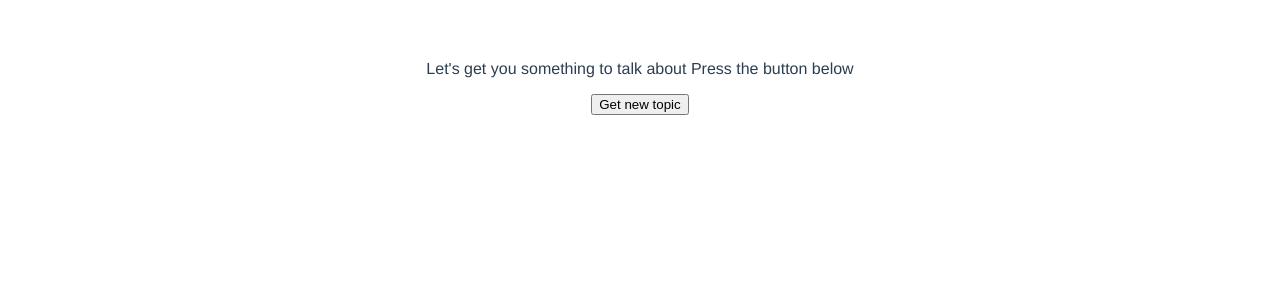
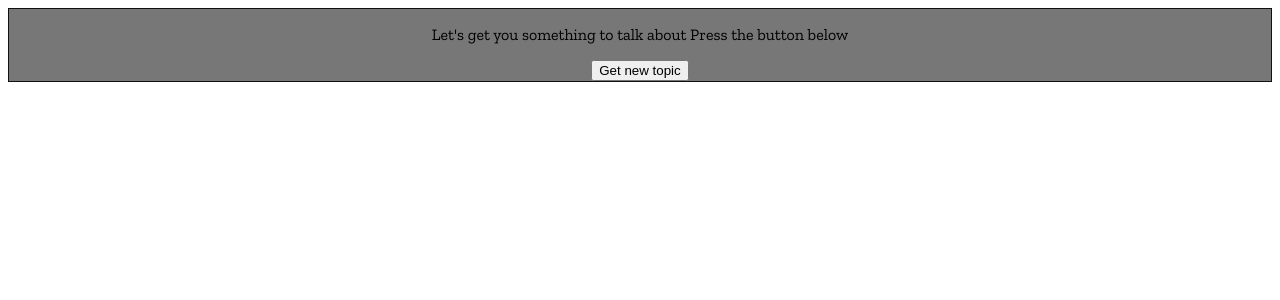
Before and after one commit to JunoNgx/chattie, a Vue app: page / in a window 1280 px wide. Shown: the top 300 px of the page. Built offline with nearby package versions, Linux system fonts and the light colour scheme.

Commit message:
Setup stylesheets structures

```diff
--- a/package.json
+++ b/package.json
@@ -9,7 +9,7 @@
   },
   "dependencies": {
     "core-js": "^3.6.5",
-    "node-sass": "^6.0.1",
+    "sass": "^1.45.0",
     "sass-loader": "^10.2.0",
     "vue": "^3.0.0"
   },
--- a/src/App.vue
+++ b/src/App.vue
@@ -29,33 +29,25 @@
             }
         }
     }
-
-    // import Hallo from "./components/Hallo.vue"
-
-    // export default {
-    //     components: {
-    //         Hallo
-    //     }
-    // }
-
-    // import HelloWorld from './components/HelloWorld.vue'
-
-    // export default {
-    //     name: 'App',
-    //     components: {
-    //         HelloWorld
-    //     }
-    // }
 </script>
 
 <style lang="sass">
 
+@use "./styles/mixins"
+@use "./styles/vars"
+
+@import url('https://fonts.googleapis.com/css2?family=Zilla+Slab:ital,wght@0,300;0,400;0,700;1,300&display=swap')
+
 #app
-    font-family: Avenir, Helvetica, Arial, sans-serif;
-    -webkit-font-smoothing: antialiased;
-    -moz-osx-font-smoothing: grayscale;
-    text-align: center;
-    color: #2c3e50;
-    margin-top: 60px;
+    font-family: 'Zilla Slab', serif
+    -webkit-font-smoothing: antialiased
+    -moz-osx-font-smoothing: grayscale
+    border: 1px solid #111
+    margin: auto
+    max-width: 1280px
+    text-align: center
+    background-color: #777
+    @include mixins.mobile
+        background-color: #255
 
 </style>
--- /dev/null
+++ b/src/styles/mixins.sass
@@ -0,0 +1,5 @@
+@use "./vars"
+
+@mixin mobile
+    @media screen and (max-width: vars.$break-point)
+        @content
--- /dev/null
+++ b/src/styles/universal.sass
@@ -0,0 +1,7 @@
+#app
+    font-family: 'Zilla Slab', serif
+    -webkit-font-smoothing: antialiased
+    -moz-osx-font-smoothing: grayscale
+
+body
+    background-color: #f00
--- /dev/null
+++ b/src/styles/vars.sass
@@ -0,0 +1 @@
+$break-point: 512px
```
Also changed, not shown: 1 other file (tests, documents, lock files or other folders).
